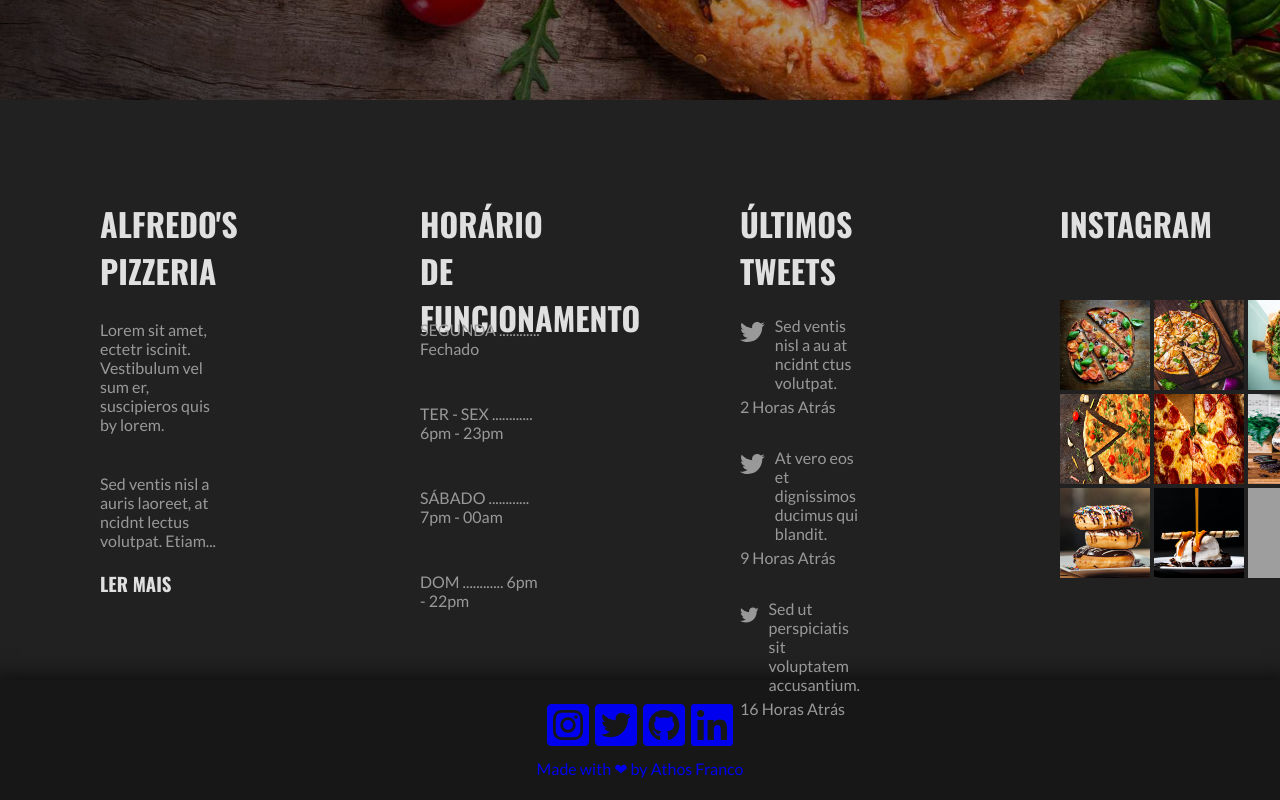
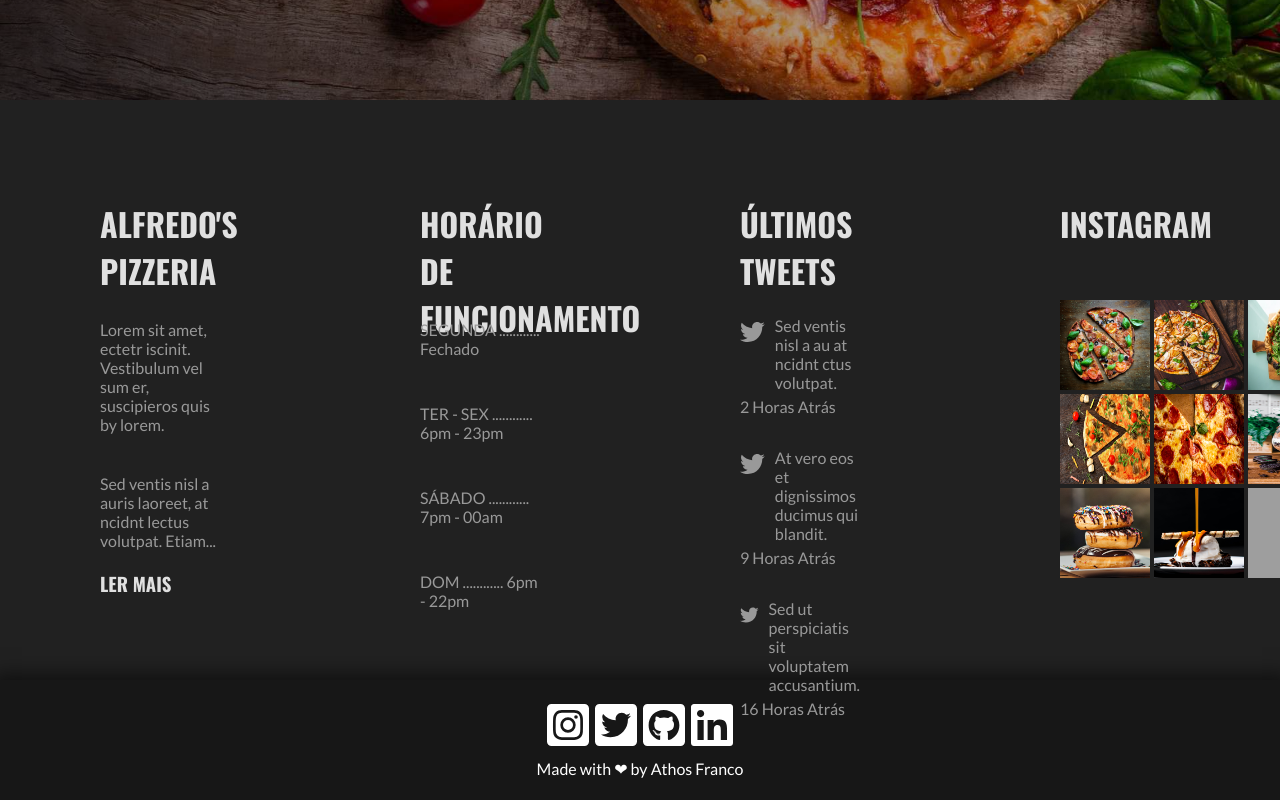
Before and after one commit to athosfranco/react-alfredos-pizza-cart, a React (Create React App) app: page / in a window 1280 px wide. Shown: the part 700-1500 px from the top of the page. Built offline with nearby package versions, Linux system fonts and the light colour scheme; grey boxes are pictures that could not be loaded.

Commit message:
css bug fix

```diff
--- a/src/Components/Footer/Footer.jsx
+++ b/src/Components/Footer/Footer.jsx
@@ -105,6 +105,7 @@ const Footer = () => {
           <SocialMediaLink href="/">
             <FaInstagramSquare />
           </SocialMediaLink>
+
           <SocialMediaLink href="/">
             <FaTwitterSquare />
           </SocialMediaLink>
--- a/src/Components/Footer/Footer.styles.js
+++ b/src/Components/Footer/Footer.styles.js
@@ -147,12 +147,9 @@ export const TwitterIcon = styled(FaTwitter)`
 export const TweetTime = styled.p``;
 
 export const SocialMediaLink = styled.a`
+  fill: currentColor;
   text-decoration: none;
   transition: 0.3s ease-out;
-  &:visited,
-  &:active {
-    color: #eeee;
-  }
   cursor: pointer;
   &:hover {
     color: #ffc500;
--- a/src/global.styles.js
+++ b/src/global.styles.js
@@ -17,9 +17,11 @@ export const GlobalStyle = createGlobalStyle`
     max-width: 100%;
     overflow-x: hidden;
 
-    a:hover, a:visited, a:link, a:active
+    a, a:hover, a:visited, a:link, a:active
 {
     text-decoration: none;
+    fill: currentColor;
+    color: white;
 }
 
     svg {
```
